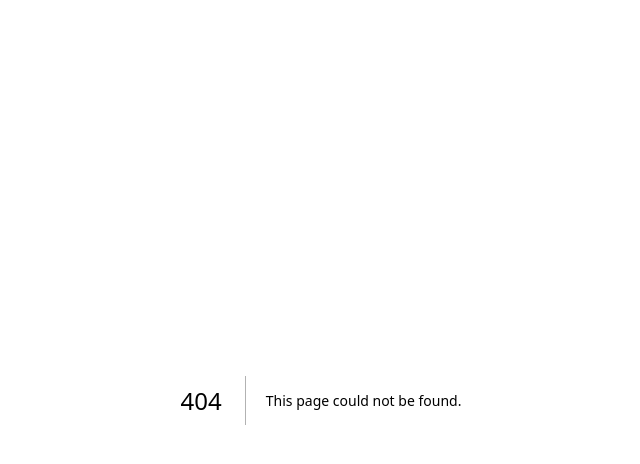
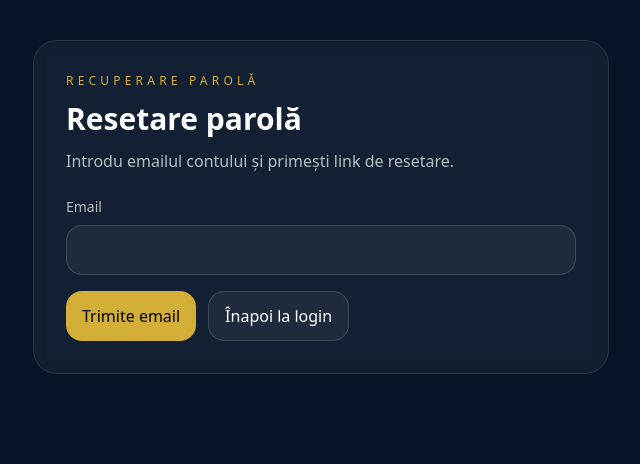
Before and after one commit to Lfs1993/cm2026-pronosticuri, a Next.js app: page /auth/forgot-password in a window 1280 px wide. Before the commit this address had no page. Shown: the top 464 px of the page, without its empty margins (319-959 px from the left). Built offline with nearby package versions, Linux system fonts and the light colour scheme; no server answers.

Commit message:
Add files via upload

```diff
--- /dev/null
+++ b/app/auth/forgot-password/page.tsx
@@ -0,0 +1,50 @@
+"use client";
+
+import Link from "next/link";
+import { useState } from "react";
+import { supabase } from "@/lib/supabase";
+
+export default function ForgotPasswordPage() {
+  const [email, setEmail] = useState("");
+  const [message, setMessage] = useState<string | null>(null);
+  const [error, setError] = useState<string | null>(null);
+  const [loading, setLoading] = useState(false);
+
+  async function handleSubmit(e: React.FormEvent) {
+    e.preventDefault();
+    setLoading(true);
+    setMessage(null);
+    setError(null);
+
+    const { error } = await supabase.auth.resetPasswordForEmail(email, {
+      redirectTo: `${window.location.origin}/auth/update-password`,
+    });
+
+    if (error) setError(error.message);
+    else setMessage("Ți-am trimis emailul de resetare.");
+    setLoading(false);
+  }
+
+  return (
+    <main className="min-h-screen bg-[#071327] px-4 py-10 text-white md:px-8">
+      <div className="mx-auto max-w-xl rounded-3xl border border-white/10 bg-white/5 p-8 backdrop-blur">
+        <div className="text-xs uppercase tracking-[0.35em] text-fifa-gold">Recuperare parolă</div>
+        <h1 className="mt-3 text-3xl font-bold">Resetare parolă</h1>
+        <p className="mt-3 text-white/70">Introdu emailul contului și primești link de resetare.</p>
+
+        <form onSubmit={handleSubmit} className="mt-6 space-y-4">
+          <div>
+            <label className="mb-2 block text-sm text-white/70">Email</label>
+            <input className="input" type="email" value={email} onChange={(e) => setEmail(e.target.value)} required />
+          </div>
+          {message ? <div className="rounded-2xl border border-emerald-500/20 bg-emerald-500/10 p-3 text-sm text-emerald-100">{message}</div> : null}
+          {error ? <div className="rounded-2xl border border-red-500/20 bg-red-500/10 p-3 text-sm text-red-100">{error}</div> : null}
+          <div className="flex gap-3">
+            <button type="submit" className="btn-primary" disabled={loading}>{loading ? "Se trimite..." : "Trimite email"}</button>
+            <Link href="/auth/login" className="btn-secondary">Înapoi la login</Link>
+          </div>
+        </form>
+      </div>
+    </main>
+  );
+}
--- /dev/null
+++ b/app/auth/update-password/page.tsx
@@ -0,0 +1,47 @@
+"use client";
+
+import Link from "next/link";
+import { useState } from "react";
+import { supabase } from "@/lib/supabase";
+
+export default function UpdatePasswordPage() {
+  const [password, setPassword] = useState("");
+  const [message, setMessage] = useState<string | null>(null);
+  const [error, setError] = useState<string | null>(null);
+  const [loading, setLoading] = useState(false);
+
+  async function handleSubmit(e: React.FormEvent) {
+    e.preventDefault();
+    setLoading(true);
+    setMessage(null);
+    setError(null);
+
+    const { error } = await supabase.auth.updateUser({ password });
+    if (error) setError(error.message);
+    else setMessage("Parola a fost schimbată. Acum te poți loga.");
+    setLoading(false);
+  }
+
+  return (
+    <main className="min-h-screen bg-[#071327] px-4 py-10 text-white md:px-8">
+      <div className="mx-auto max-w-xl rounded-3xl border border-white/10 bg-white/5 p-8 backdrop-blur">
+        <div className="text-xs uppercase tracking-[0.35em] text-fifa-gold">Parolă nouă</div>
+        <h1 className="mt-3 text-3xl font-bold">Setează parola nouă</h1>
+        <p className="mt-3 text-white/70">Introdu parola nouă și salvează.</p>
+
+        <form onSubmit={handleSubmit} className="mt-6 space-y-4">
+          <div>
+            <label className="mb-2 block text-sm text-white/70">Parolă nouă</label>
+            <input className="input" type="password" value={password} onChange={(e) => setPassword(e.target.value)} required minLength={6} />
+          </div>
+          {message ? <div className="rounded-2xl border border-emerald-500/20 bg-emerald-500/10 p-3 text-sm text-emerald-100">{message}</div> : null}
+          {error ? <div className="rounded-2xl border border-red-500/20 bg-red-500/10 p-3 text-sm text-red-100">{error}</div> : null}
+          <div className="flex gap-3">
+            <button type="submit" className="btn-primary" disabled={loading}>{loading ? "Se salvează..." : "Salvează parola"}</button>
+            <Link href="/auth/login" className="btn-secondary">Login</Link>
+          </div>
+        </form>
+      </div>
+    </main>
+  );
+}
--- a/app/page.tsx
+++ b/app/page.tsx
@@ -7,14 +7,21 @@ import { supabase } from "@/lib/supabase";
 
 export default function HomePage() {
   const [loggedIn, setLoggedIn] = useState(false);
+  const [loading, setLoading] = useState(true);
 
   useEffect(() => {
     async function load() {
       const { data } = await supabase.auth.getUser();
       setLoggedIn(Boolean(data.user));
+      setLoading(false);
     }
     load();
   }, []);
+
+  async function logout() {
+    await supabase.auth.signOut();
+    window.location.href = "/";
+  }
 
   return (
     <main className="min-h-screen px-4 py-10 text-white md:px-8" style={{
@@ -29,20 +36,23 @@ export default function HomePage() {
               <div className="mb-3 text-sm uppercase tracking-[0.4em] text-fifa-gold">World Cup 2026</div>
               <h1 className="text-4xl font-black leading-tight md:text-6xl">LIGA de pronosticuri a blyats-ilor CM 2026</h1>
               <p className="mt-6 max-w-2xl text-lg text-white/75">Grupe, pronosticuri, clasament și admin rezultate.</p>
+
               <div className="mt-8 flex flex-wrap gap-3">
-                {loggedIn ? (
+                {loading ? null : loggedIn ? (
                   <>
                     <Link href="/groups" className="btn-primary">Intră în site</Link>
-                    <Link href="/leaderboard" className="btn-secondary">Vezi clasamentul</Link>
+                    <button onClick={logout} className="btn-secondary">Logout</button>
                   </>
                 ) : (
                   <>
-                    <Link href="/auth/sign-up" className="btn-primary">Creează cont</Link>
-                    <Link href="/auth/login" className="btn-secondary">Am deja cont</Link>
+                    <Link href="/auth/login" className="btn-primary">Login</Link>
+                    <Link href="/auth/sign-up" className="btn-secondary">Creează cont</Link>
+                    <Link href="/auth/forgot-password" className="btn-secondary">Recuperare parolă</Link>
                   </>
                 )}
               </div>
             </div>
+
             <div className="overflow-hidden rounded-3xl border border-white/10 bg-black/20 p-3">
               <div className="relative aspect-[16/10] overflow-hidden rounded-2xl">
                 <Image src="/images/cupa-mondiala.jpg" alt="Cupa Mondială" fill className="object-cover" priority />
```
Also changed, not shown: README_AUTH_HOME_FIX.txt (added).
